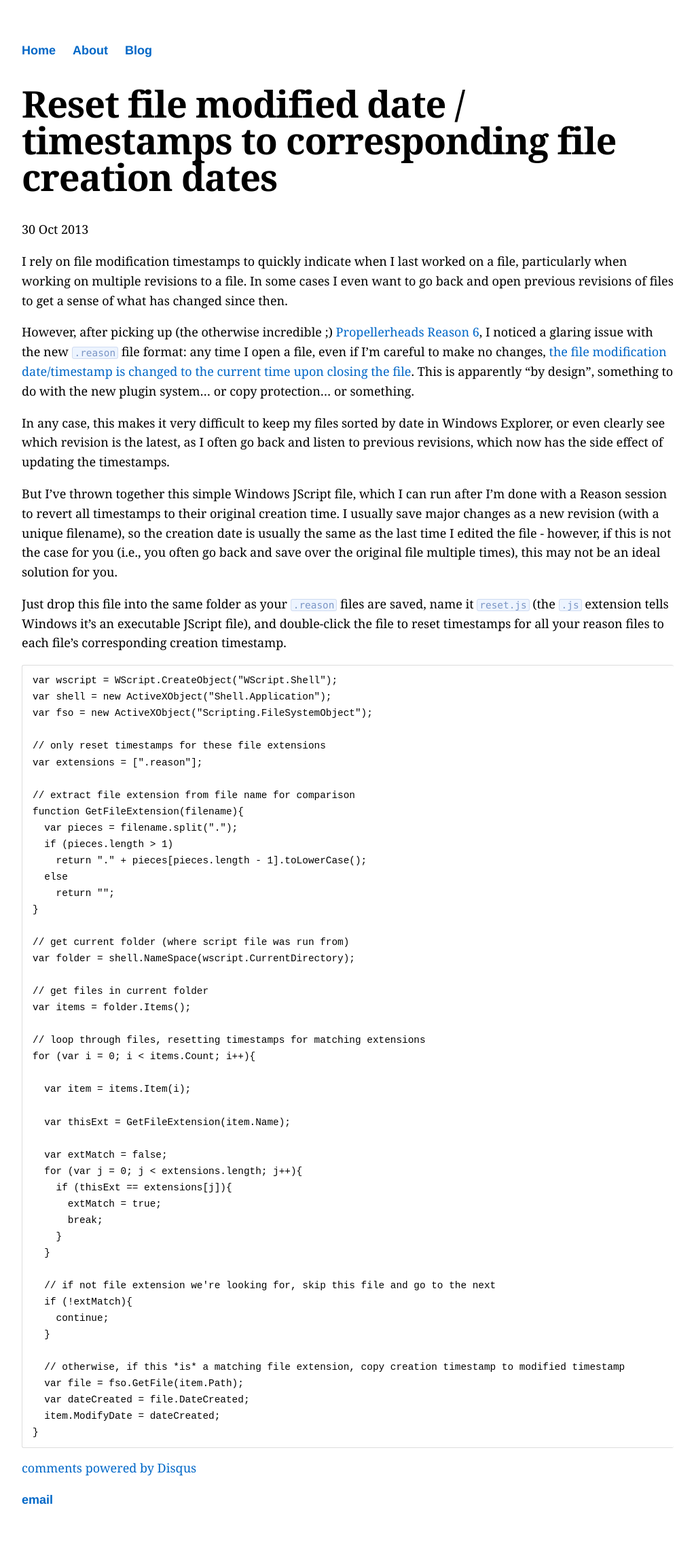
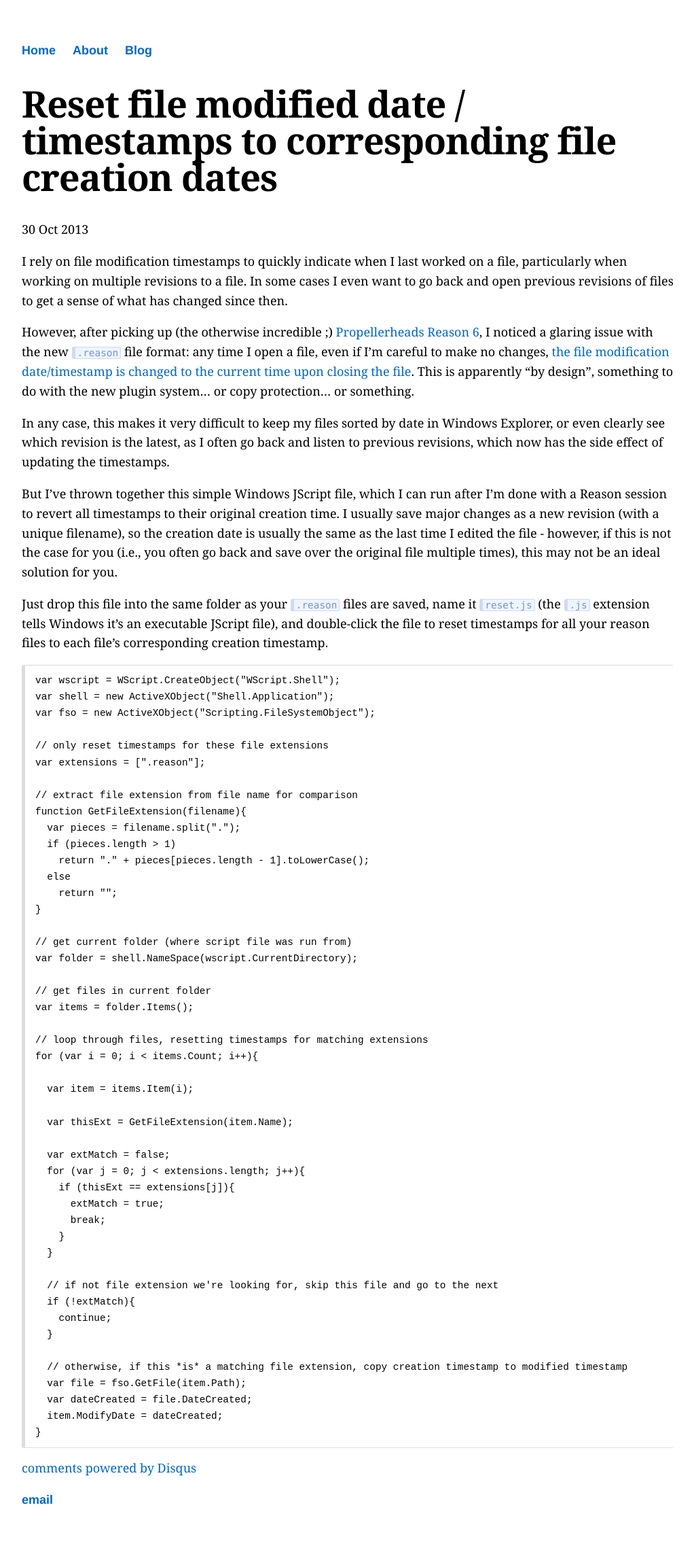
Before and after one commit to acatalept/acatalept.github.io, a Jekyll site: the page built from _posts/2013-10-30-reset-file-modified-date-timestamps-to-corresponding-file-creation-dates.md, in a window 1280 px wide. Shown: the whole page at 68% size, without its empty margins (128-1150 px from the left). Built offline with Jekyll 4.4.1, drawn with Linux system fonts in a browser that asks for light colours; some web fonts are replaced; comment, search, counter and statistics services are not loaded.

Commit message:
Update main.css

```diff
--- a/css/main.css
+++ b/css/main.css
@@ -56,7 +56,7 @@
     hyphens: none;
     border-radius: 3px;
     border-style: solid;
-    border-width: 1px 0 1px 1px;
+    border-width: 1px 0 1px 5px;
     border-color: #ddd;
     padding: 10px 15px;
 }
```
